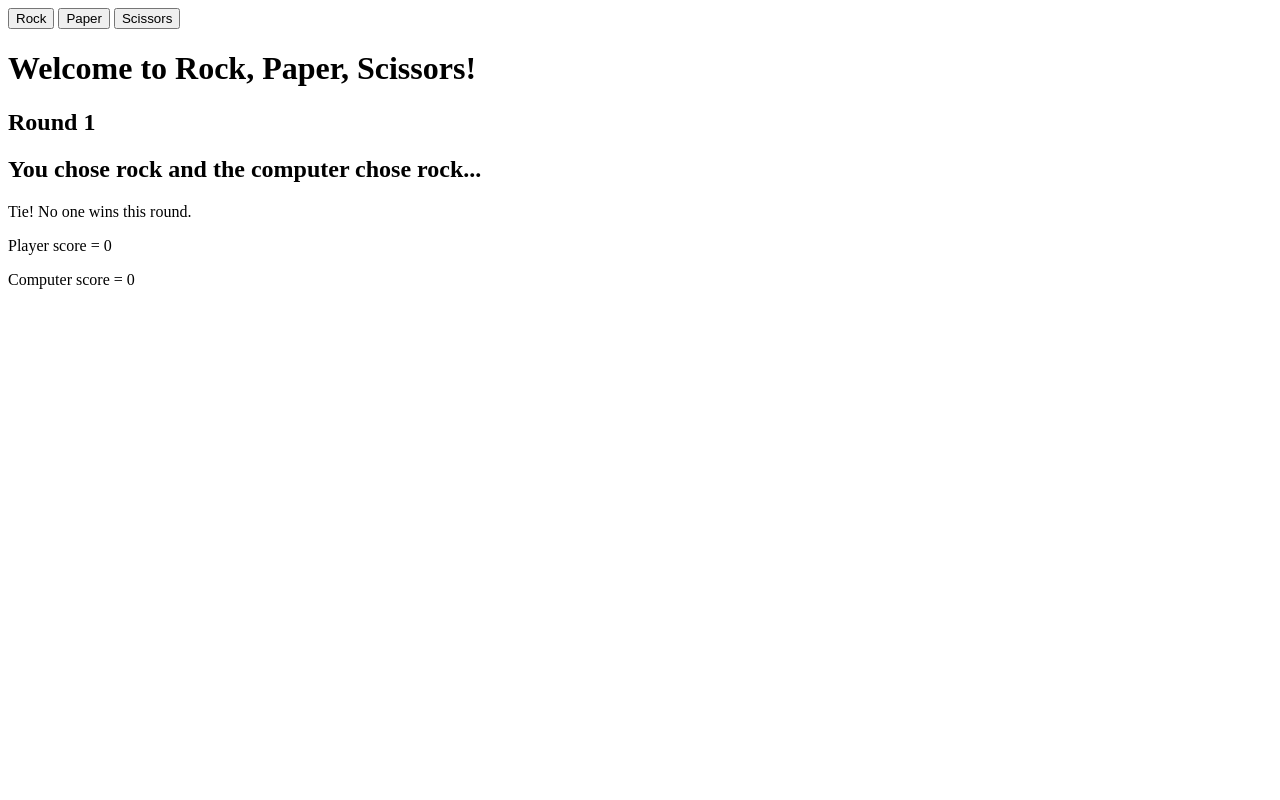
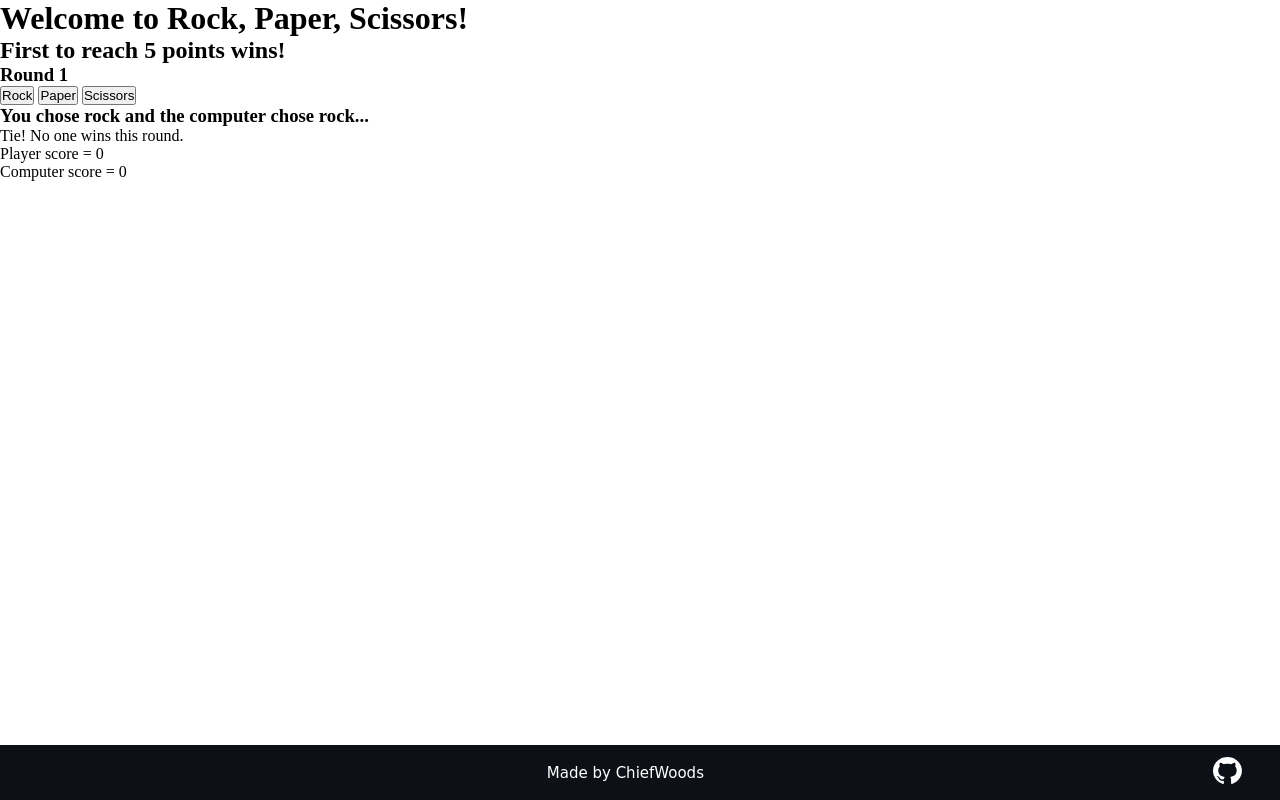
Before and after one commit to ChiefWoods/rock-paper-scissors, a plain HTML site: page index.html in a window 1280 px wide. Both pictures are taken after a click on the button "Rock". Drawn offline with Linux system fonts and the light colour scheme.

Commit message:
Add footer, improve index and script

```diff
--- a/index.html
+++ b/index.html
@@ -2,18 +2,33 @@
 <html lang="en">
 
 <head>
-  <meta charset="utf-8">
+  <meta charset="UTF-8">
+  <meta http-equiv="X-UA-Compatible" content="IE=edge">
+  <meta name="viewport" content="width=device-width, initial-scale=1.0">
   <title>Rock Paper Scissors</title>
+  <link rel="stylesheet" href="styles.css">
+  <script src="script.js" defer></script>
 </head>
 
 <body>
-  <button class="rock">Rock</button>
-  <button class="paper">Paper</button>
-  <button class="scissors">Scissors</button>
-  <h1>Welcome to Rock, Paper, Scissors!</h1>
-  <p class="intro">Select one of the choices above to start the game</p>
-  <div class="results"></div>
-  <script src="script.js"></script>
+  <main>
+    <h1>Welcome to Rock, Paper, Scissors!</h1>
+    <h2>First to reach 5 points wins!</h2>
+    <h3 class="intro">Select one of the moves below to start the game...</h3>
+    <div>
+      <button value="rock">Rock</button>
+      <button value="paper">Paper</button>
+      <button value="scissors">Scissors</button>
+    </div>
+    <div class="results"></div>
+  </main>
+
+  <footer>
+    <span class="made-by">Made by ChiefWoods</span>
+    <a class="github-link" href="https://github.com/ChiefWoods/rock-paper-scissors" target="_blank"><img
+        src="./icons/github.svg" class="github-icon" alt="icon of GitHub">
+    </a>
+  </footer>
 </body>
 
 </html>
--- a/script.js
+++ b/script.js
@@ -1,14 +1,26 @@
-function getComputerChoice() {
-  const choice = ["rock", "paper", "scissors"];
-  return computerChoice = choice[Math.floor(Math.random() * 3)];
+var playerChoice, computerChoice, round = playerWins = computerWins = 0, chosenChoices, outcome, playerScore, computerScore, endMessage;
+
+const main = document.querySelector('main');
+const intro = document.querySelector('.intro');
+const buttons = document.querySelectorAll('button');
+const results = document.querySelector('.results');
+
+function initialize() {
+  chosenChoices = document.createElement('h3');
+  outcome = document.createElement('p');
+  playerScore = document.createElement('p');
+  computerScore = document.createElement('p');
+  endMessage = document.createElement('h3');
+  results.append(chosenChoices, outcome, playerScore, computerScore, endMessage);
 }
 
-function roundCounter() {
-  round += 1;
-  roundsPlayed.textContent = `Round ${round}`;
+function incrementRound() {
+  round++;
+  intro.textContent = `Round ${round}`;
 }
 
-function roundOutcome() {
+function playRound() {
+  getComputerChoice();
   chosenChoices.textContent = `You chose ${playerChoice} and the computer chose ${computerChoice}...`;
   switch (true) {
     case (playerChoice == computerChoice):
@@ -17,79 +29,58 @@ function roundOutcome() {
     case (playerChoice == 'rock' && computerChoice == 'scissors'):
     case (playerChoice == 'paper' && computerChoice == 'rock'):
     case (playerChoice == 'scissors' && computerChoice == 'paper'):
-      firstWord = playerChoice.charAt(0).toUpperCase() + playerChoice.slice(1);
-      outcome.textContent = `${firstWord} beats ${computerChoice}! Nice one.`;
+      outcome.textContent = `${capitalize(playerChoice)} beats ${computerChoice}! Nice one!`;
       playerWins++;
       break;
     case (playerChoice == 'rock' && computerChoice == 'paper'):
     case (playerChoice == 'paper' && computerChoice == 'scissors'):
     case (playerChoice == 'scissors' && computerChoice == 'rock'):
-      firstWord = computerChoice.charAt(0).toUpperCase() + computerChoice.slice(1);
-      outcome.textContent = `${firstWord} beats ${playerChoice}! Unlucky...`;
+      outcome.textContent = `${capitalize(computerChoice)} beats ${playerChoice}! Unlucky...`;
       computerWins++;
       break;
   }
+  playerScore.textContent = `Player score = ${playerWins}`;
+  computerScore.textContent = `Computer score = ${computerWins}`;
+}
+
+function getComputerChoice() {
+  const choice = ["rock", "paper", "scissors"];
+  return computerChoice = choice[Math.floor(Math.random() * 3)];
+}
+
+function capitalize(word) {
+  return word.charAt(0).toUpperCase() + word.slice(1);
 }
 
 function hasGameEnded() {
   if (playerWins == 5 || computerWins == 5) {
     buttons.forEach(button => button.setAttribute('disabled', ""));
     const restart = document.createElement('button');
-    restart.textContent = 'Play Again?';
-    document.body.appendChild(restart);
-    restart.addEventListener('click', () => {
-      reset();
-      restart.remove();
-    });
+    restart.textContent = 'Play Again';
+    main.appendChild(restart);
     if (playerWins == 5) {
-      endMessage.textContent = "Congratulations! You won the best of 5 in Rock-Paper-Scissors!";
-    }
-    else {
+      endMessage.textContent = "Congratulations! You won the best of 5!";
+    } else {
       endMessage.textContent = "Bummer! Better luck next time!";
     }
-  }
-}
-
-function reset() {
-  round = 0, playerWins = 0, computerWins = 0;
+    restart.addEventListener('click', () => {
+      restart.remove();
+      round = playerWins = computerWins = 0;
       while (results.firstChild) {
         results.firstChild.remove();
       }
       buttons.forEach(button => button.removeAttribute('disabled'));
-  introMessage.style.display = 'block';
+      intro.textContent = "Select one of the moves below to start a new game...";
+    });
+  }
 }
 
-function initialize() {
-  roundsPlayed = document.createElement('h2');
-  chosenChoices = document.createElement('h2');
-  outcome = document.createElement('p');
-  playerScore = document.createElement('p');
-  computerScore = document.createElement('p');
-  endMessage = document.createElement('h3');
-  results.append(roundsPlayed, chosenChoices, outcome, playerScore, computerScore, endMessage);
-}
-
-function playGame() {
 buttons.forEach(button => button.addEventListener('click', () => {
   if (round == 0) {
     initialize();
-      introMessage.style.display = 'none';
   }
-    playerChoice = button.getAttribute('class');
-    getComputerChoice();
-    roundCounter();
-    roundOutcome();
+  incrementRound();
+  playerChoice = button.value;
+  playRound();
   hasGameEnded();
-    playerScore.textContent = `Player score = ${playerWins}`;
-    computerScore.textContent = `Computer score = ${computerWins}`;
 }));
-}
-
-var playerChoice, computerChoice, firstWord, round = 0, playerWins = 0, computerWins = 0;
-var roundsPlayed, chosenChoices, outcome, playerScore, computerScore, endMessage;
-
-const introMessage = document.querySelector('.intro');
-const buttons = document.querySelectorAll('button');
-const results = document.querySelector('.results');
-
-playGame();
--- /dev/null
+++ b/styles.css
@@ -0,0 +1,45 @@
+:root {
+  overflow-x: hidden;
+}
+
+* {
+  margin: 0px;
+  padding: 0px;
+  box-sizing: border-box;
+}
+
+body {
+  min-height: 100vh;
+  display: flex;
+  flex-direction: column;
+}
+
+main {
+  flex: 1;
+}
+
+/* Footer */
+
+footer {
+  height: 55px;
+  width: 100vw;
+  display: flex;
+  align-items: center;
+  background-color: #0D1117;
+}
+
+.made-by {
+  color: white;
+  font-size: 15px;
+  font-family: cursive;
+  margin: 0 auto;
+}
+
+.github-link {
+  position: relative;
+  right: 37.5px;
+}
+
+.github-icon {
+  height: 27.5px;
+}
```
Also changed, not shown: icons/github.svg (added), 1 other file. Lines whose indentation alone changed are shown as unchanged.
